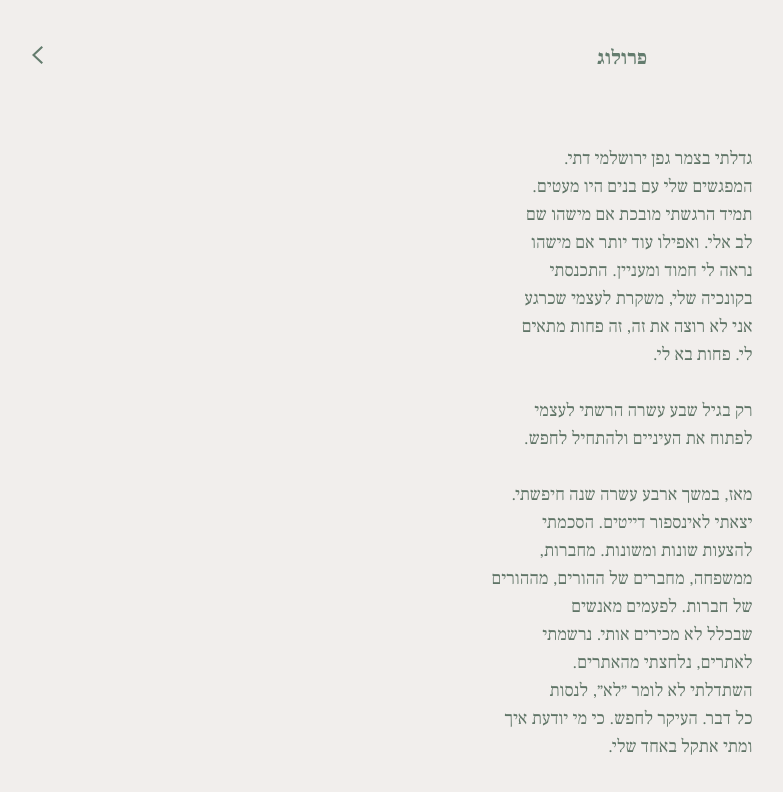
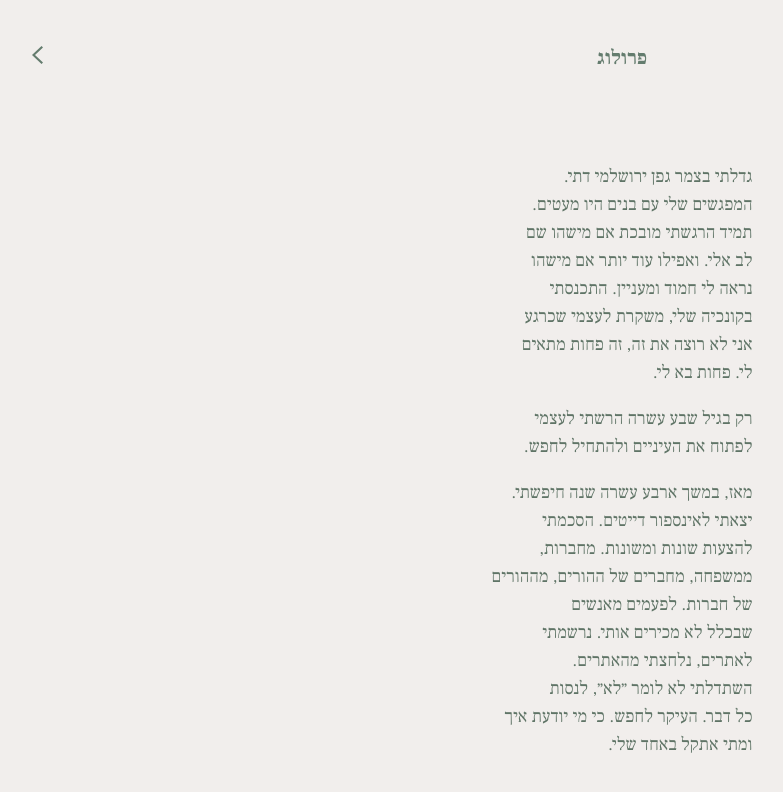
Before and after one commit to Adir-SL/theOne, a plain HTML site: page screens/screen_02.html in a window 1280 px wide. Shown: the whole page, without its empty margins (18-801 px from the left). Drawn offline with Linux system fonts and the light colour scheme.

Commit message:
Update screen_02.html

```diff
--- a/screens/screen_02.html
+++ b/screens/screen_02.html
@@ -26,6 +26,7 @@
         </div>
         <div class="flexDiv">
             <div class="storyDiv">
+                <p>
                 גדלתי בצמר גפן ירושלמי דתי.<br/>
                 המפגשים שלי עם בנים היו מעטים.<br/>
                 תמיד הרגשתי מובכת אם מישהו שם<br/>
@@ -33,9 +34,13 @@
                 נראה לי חמוד ומעניין. התכנסתי<br/>
                 בקונכיה שלי, משקרת לעצמי שכרגע<br/>
                 אני לא רוצה את זה, זה פחות מתאים<br/>
-                לי. פחות בא לי.<br/><br/>
+                לי. פחות בא לי.<br/>
+            </p>
+            <p>
 רק בגיל שבע עשרה הרשתי לעצמי<br/>
-לפתוח את העיניים ולהתחיל לחפש.<br/><br/>
+לפתוח את העיניים ולהתחיל לחפש.<br/>
+</p>
+<p>
 מאז, במשך ארבע עשרה שנה חיפשתי.<br/>
 יצאתי לאינספור דייטים. הסכמתי<br/>
 להצעות שונות ומשונות. מחברות,<br/>
@@ -46,6 +51,7 @@
 השתדלתי לא לומר ״לא״, לנסות<br/>
 כל דבר. העיקר לחפש. כי מי יודעת איך<br/>
 ומתי אתקל באחד שלי.
+</p>
                     </div>
         </div>
     </div>
```
